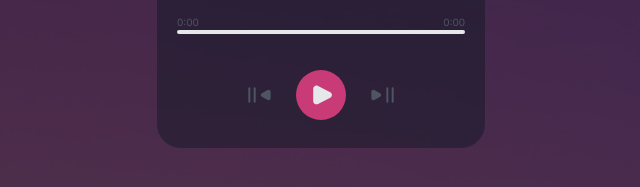
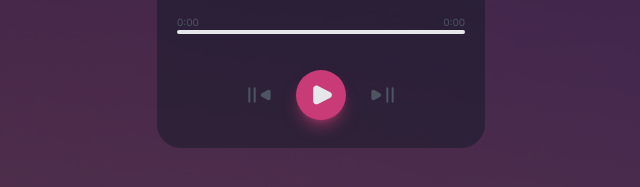
Before and after one commit to JuanPDN/Music-Player, a website: page index.html in a window 1280 px wide. Shown: the part 515-702 px from the top of the page, 319-959 px from the left. Drawn offline with Linux system fonts and the light colour scheme.

Commit message:
button style

```diff
--- a/index.html
+++ b/index.html
@@ -30,7 +30,7 @@
             </button>
 
             <button class="play-pause flex">
-                <img class="bg-primary size-[50px] rounded-full" src="./src/assets/Play_fill.svg" alt="Play_fill">
+                <img class="bg-primary size-[50px] rounded-full shadow-lg shadow-primary/50" src="./src/assets/Play_fill.svg" alt="Play_fill">
             </button>
 
             <button class="next">
```
Also changed, not shown: src/style/output.css.
